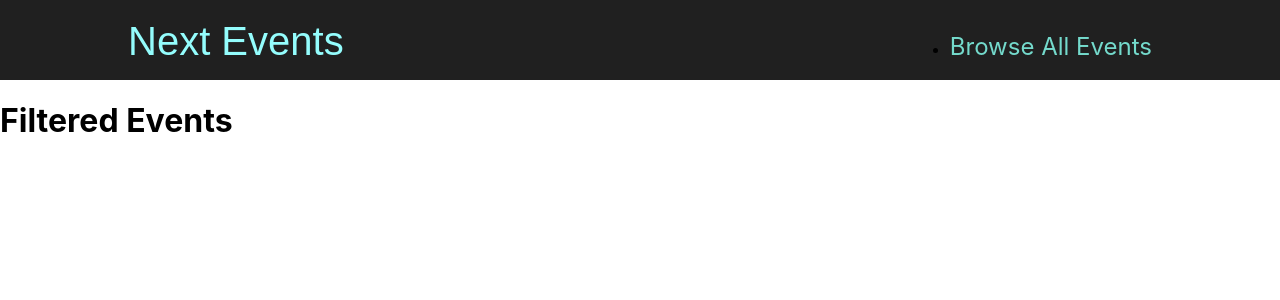
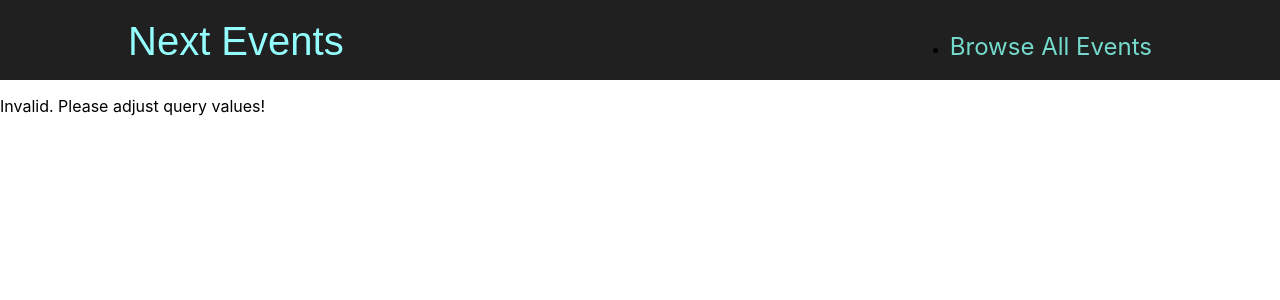
Before and after one commit to amatureApePractice/nextjsPractice1, a Next.js app: page /events in a window 1280 px wide. Shown: the top 300 px of the page. Built offline with nearby package versions, Linux system fonts and the light colour scheme.

Commit message:
building filteredEvents logic

```diff
--- a/pages/events/[...slug].js
+++ b/pages/events/[...slug].js
@@ -1,4 +1,41 @@
+import { useRouter } from 'next/router';
+import { getFilteredEvents } from '../../dummy-data';
+
+
 export default function FilteredEventsPage() {
+  const router = useRouter();
+
+  const filteredData = router.query.slug;
+
+  if (!filteredData) {
+    return (
+      <p className='center'>Loading...</p>
+    )
+  }
+
+  const filteredYear = filteredData[0];
+  const filteredMonth = filteredData[1];
+
+  const numYear = +filteredYear;
+  const numMonth = +filteredMonth;
+
+  if (isNaN(numYear) || isNaN(numMonth) || numYear > 2030 || numYear < 2021 || numMonth < 1 || numMonth > 12) {
+    return (
+      <p>Invalid. Please adjust query values!</p>
+    )
+  }
+
+  const filteredEvents = getFilteredEvents({
+    year: numYear,
+    month: numMonth
+  });
+
+  if (!filteredEvents || filteredEvents.length === 0) {
+    return (
+      <p>No events found!</p>
+    );
+  }
+
   return (
     <div>
       <h1>Filtered Events</h1>
```
